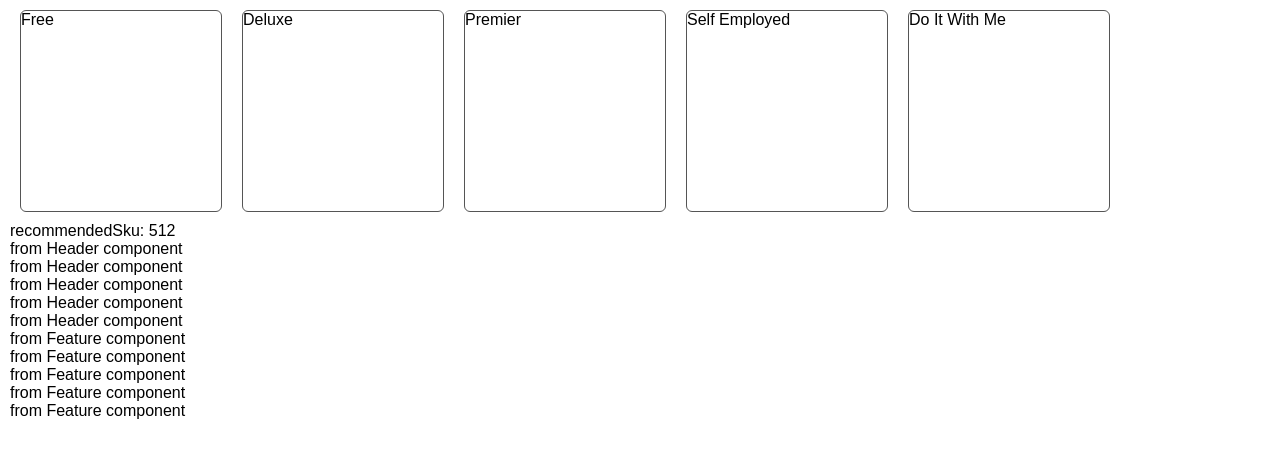
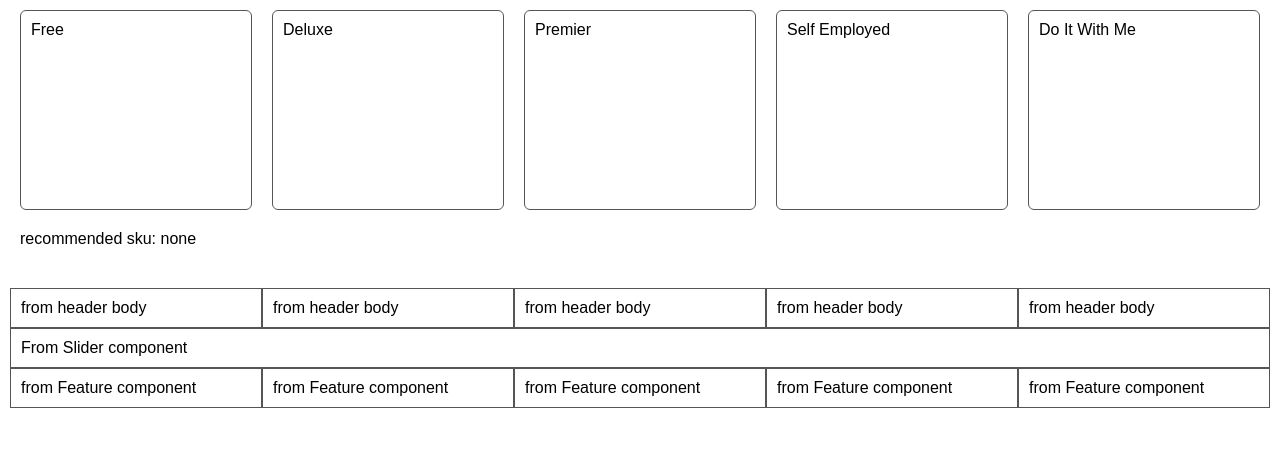
Before and after one commit to msolorio/171001-comp-chart, a React (Create React App) app: page / in a window 1280 px wide. Shown: the top 458 px of the page. Built offline with nearby package versions, Linux system fonts and the light colour scheme.

Commit message:
add recommended banner and placeholder slider

```diff
--- /dev/null
+++ b/src/components/chart/Chart.css
@@ -0,0 +1,25 @@
+.Headers,
+.Features {
+  display: flex;
+}
+
+.Header,
+.Feature {
+  width: 100%;
+}
+
+.recommendedContainer {
+  padding: 10px 10px 5px;
+  height: 30px;
+}
+
+.headerBody,
+.Feature,
+.Slider {
+  padding: 10px;
+  border: 1px solid #555;
+}
+
+.recommendedSku {
+  margin: 10px;
+}
--- a/src/components/chart/Chart.js
+++ b/src/components/chart/Chart.js
@@ -1,21 +1,29 @@
 import React from 'react';
 import Headers from './Headers';
 import Header from './Header';
+import Slider from './Slider';
 import Features from './Features';
 import Feature from './Feature';
+import './Chart.css';
 
 export default function Chart(props) {
   return (
     <div className="Chart">
-      recommendedSku: {props.recommendedSku}
+      <div className="recommendedSku">recommended sku: {
+        props.recommendedSku
+          ? props.recommendedSku
+          : 'none'}
+      </div>
 
       <Headers>
-        <Header/>
-        <Header/>
-        <Header/>
-        <Header/>
-        <Header/>
+        <Header sku={512} recommendedSku={props.recommendedSku} />
+        <Header sku={16} recommendedSku={props.recommendedSku} />
+        <Header sku={8} recommendedSku={props.recommendedSku} />
+        <Header sku={64} recommendedSku={props.recommendedSku} />
+        <Header sku={9000} recommendedSku={props.recommendedSku} />
       </Headers>
+
+      <Slider/>
 
       <Features>
         <Feature/>
--- a/src/components/chart/Header.js
+++ b/src/components/chart/Header.js
@@ -1,7 +1,20 @@
 import React from 'react';
 
-export default function Header() {
+export default function Header(props) {
+  const recommendedBlock = (
+    props.sku === props.recommendedSku
+      ? <span>Recommended</span>
+      : null
+  );
+
   return (
-    <div className="Header">from Header component</div>
+    <div className="Header">
+      <div className="recommendedContainer">
+        {recommendedBlock}
+      </div>
+      <div className="headerBody">
+        from header body
+      </div>
+    </div>
   );
 };
--- /dev/null
+++ b/src/components/chart/Slider.js
@@ -0,0 +1,7 @@
+import React from 'react';
+
+export default function Slider() {
+  return (
+    <div className="Slider">From Slider component</div>
+  )
+}
--- a/src/components/tiles/Tiles.css
+++ b/src/components/tiles/Tiles.css
@@ -4,7 +4,8 @@
 
 .Tile {
   height: 200px;
-  width: 200px;
+  width: 100%;
+  padding: 10px;
   border: 1px solid #555;
   border-radius: 6px;
   margin: 10px;
--- a/src/index.css
+++ b/src/index.css
@@ -1,3 +1,9 @@
+*,
+*:after,
+*:before {
+  box-sizing: border-box;
+}
+
 body {
   margin: 0;
   padding: 0;
--- a/src/utilities/calculateSku.js
+++ b/src/utilities/calculateSku.js
@@ -7,12 +7,15 @@ export default function calculateSku(activeTiles, tileData) {
     9000
   ];
 
+  // returns the highest ranked sku for the active tiles
   return activeTiles.reduce((highestSku, activeTile) => {
+    // gets current sku in activeTiles
     const currentSku = tileData.tiles.find(tile => tile.id === activeTile).sku;
+    // if current sku is ranked higher than highest sku up to that point it becomes the new highest sku
     return (
       levels.indexOf(currentSku) > levels.indexOf(highestSku)
       ? currentSku
       : highestSku
     );
-  }, levels[0]);
+  }, false);
 };
```
